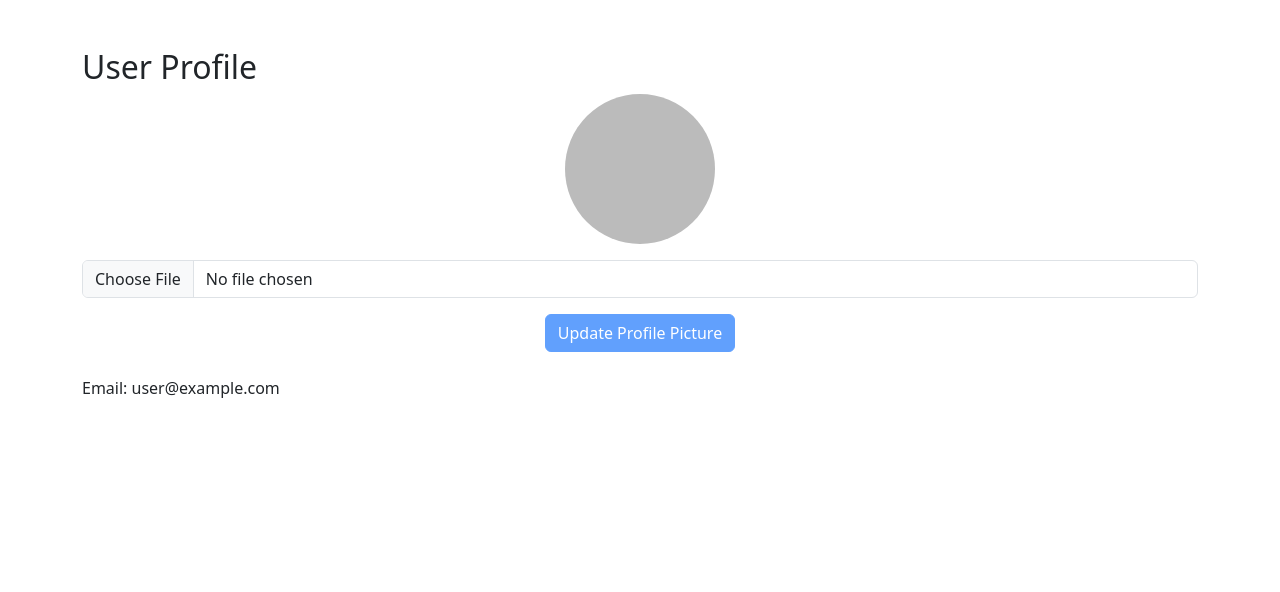
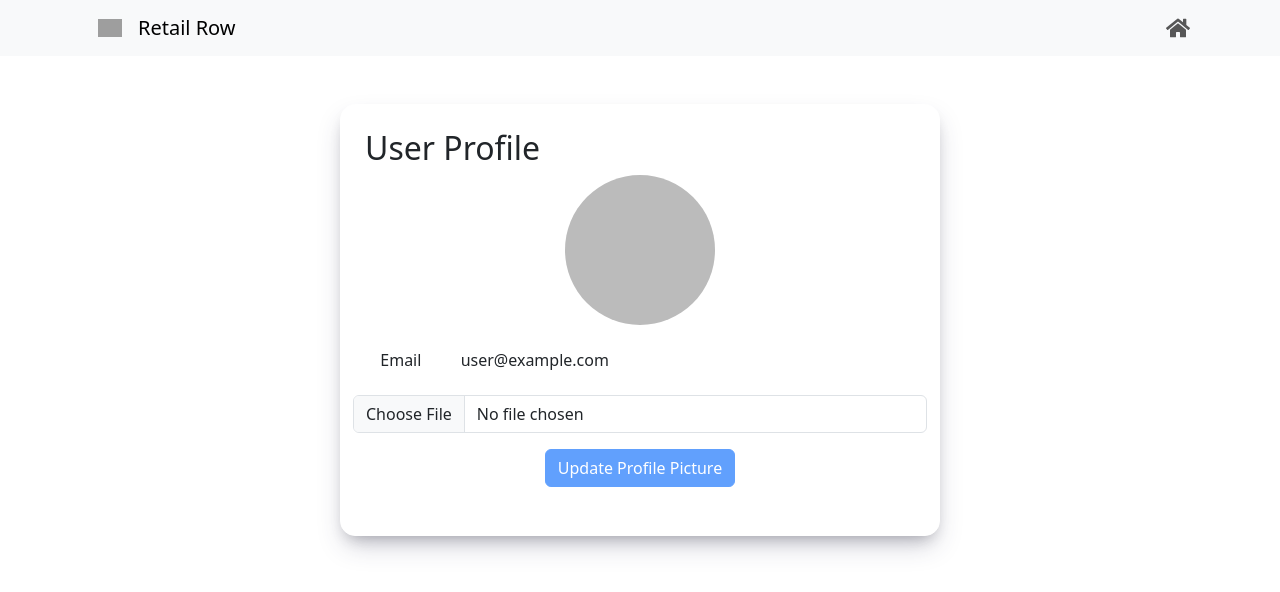
Before and after one commit to sleepydirt/retail-row, a React (Create React App) app: page /profile in a window 1280 px wide. Shown: the top 592 px of the page. Built offline with nearby package versions, Linux system fonts and the light colour scheme; no server answers; sample sign-in values are in the browser's storage; grey boxes are pictures that could not be loaded.

Commit message:
Added style

```diff
--- a/src/views/Profile.js
+++ b/src/views/Profile.js
@@ -9,7 +9,18 @@ import {
   uploadBytes,
 } from "firebase/storage";
 import { updateProfile } from "firebase/auth";
-import { Button, Container, Form, Image, Modal } from "react-bootstrap";
+import {
+  Button,
+  Container,
+  Form,
+  Image,
+  Modal,
+  Nav,
+  Navbar,
+  Row,
+  Col,
+} from "react-bootstrap";
+import { FaHome } from "react-icons/fa";
 
 export default function Profile() {
   const [photoURL, setPhotoURL] = useState(
@@ -77,7 +88,37 @@ export default function Profile() {
 
   return (
     <>
-      <Container className="mt-5">
+      <Navbar variant="light" bg="light">
+        <Container>
+          <Navbar.Brand href="/" className="d-flex align-items-center">
+            <img
+              src="https://upload.wikimedia.org/wikipedia/commons/5/52/Rolls-Royce_Motor_Cars_logo.svg"
+              alt="brand"
+              width="24px"
+              className="mx-3"
+            />
+            Retail Row
+          </Navbar.Brand>
+          <Nav className="align-items-center">
+            <Nav.Link className="d-flex align-items-center" href="/">
+              <FaHome size="24px" />
+            </Nav.Link>
+          </Nav>
+        </Container>
+      </Navbar>
+      <Container
+        className="mt-5"
+        style={{
+          background: "white",
+          width: "100%",
+          maxWidth: "600px",
+          border: "1px solid #fff",
+          borderRadius: "15px",
+          padding: "1.5rem",
+          boxShadow:
+            "rgba(50, 50, 93, 0.25) 0px 13px 27px -5px, rgba(0, 0, 0, 0.3) 0px 8px 16px -8px",
+        }}
+      >
         <h2>User Profile</h2>
         <div className="text-center mb-4">
           <Image
@@ -87,7 +128,15 @@ export default function Profile() {
             height={150}
             className="mb-3"
           />
-          <Form.Group controlId="profileImage" className="mb-3">
+          <Form.Group as={Row} className="mb-3" controlId="formEmail">
+            <Form.Label column xs="2">
+              Email
+            </Form.Label>
+            <Col xs="10">
+              <Form.Control plaintext readOnly defaultValue={user?.email} />
+            </Col>
+          </Form.Group>
+          <Form.Group as={Row} controlId="profileImage" className="mb-3">
             <Form.Control
               type="file"
               onChange={handleImageChange}
@@ -98,7 +147,6 @@ export default function Profile() {
             Update Profile Picture
           </Button>
         </div>
-        <p>Email: {user?.email}</p>
       </Container>
       <Modal show={showSuccessModal} onHide={() => setShowSuccessModal(false)}>
         <Modal.Header closeButton>
```
